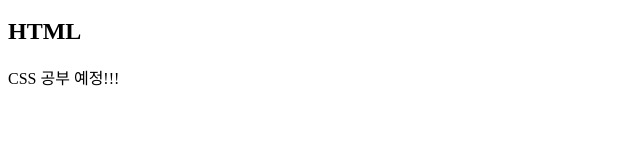
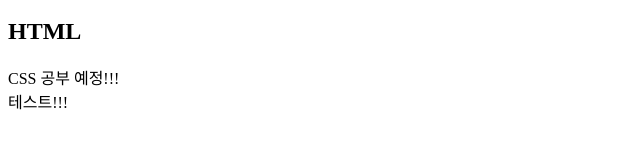
Before and after one commit to SL4coding/coding, a plain HTML site: page 2_CSS.html in a window 1280 px wide. Shown: the part 191-338 px from the top of the page, 0-640 px from the left. Drawn offline with Linux system fonts and the light colour scheme.

Commit message:
Add files via upload

```diff
--- a/2_CSS.html
+++ b/2_CSS.html
@@ -16,7 +16,8 @@
     </ol>
     <h2>HTML</h2>
     <p>
-    CSS 공부 예정!!!
+    CSS 공부 예정!!!<br>
+    테스트!!!
     </p>
   </body>
 </HTML>
```
